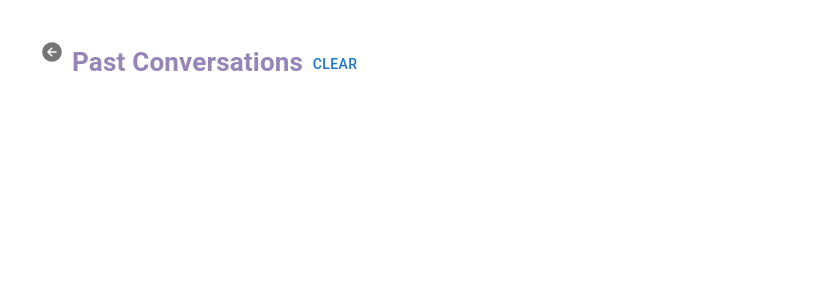
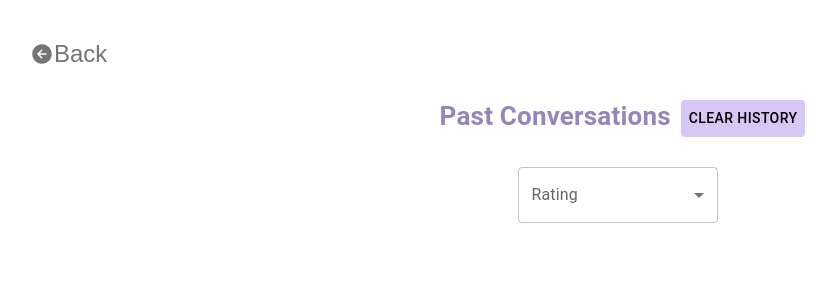
Before and after one commit to NiithinK/BotAI, a React (Create React App) app: page /history in a window 1280 px wide. Shown: the top 300 px of the page, without its empty margins (35-871 px from the left). Built offline with nearby package versions, Linux system fonts and the light colour scheme.

Commit message:
images added

```diff
--- a/src/components/ConversationList.jsx
+++ b/src/components/ConversationList.jsx
@@ -1,43 +1,146 @@
-import React, { useContext, useEffect } from 'react';
+// import React, { useContext, useEffect } from 'react';
+// import { ChatContext } from '../contexts/ChatContext';
+// import { Paper, Typography, Box,IconButton, Button } from '@mui/material';
+// import Sidebar from './sidebar';
+// import Rating from '@mui/material/Rating';
+
+// import { useNavigate } from 'react-router-dom';
+// import { IoArrowBackCircle } from "react-icons/io5";
+// const PastConversations = () => {
+//     const { conversations, setConversations } = useContext(ChatContext);
+//     const navigate = useNavigate();
+//     useEffect(() => {
+//         const savedConversations = JSON.parse(localStorage.getItem('conversations'));
+//         if (savedConversations) {
+//             setConversations(savedConversations);
+//         }
+//     }, [setConversations]);
+//     const handleCLear = () =>{
+//         localStorage.clear();
+//     }
+//     return (
+//         <>
+
+//         <div style={{ padding: '24px',marginLeft:'25px' }}>
+
+//             <Typography variant="h4" sx={{ marginBottom: '10px',marginLeft:'10px', fontWeight: '700', fontSize: '26px', color: '#9785BA' }}>
+//             <IconButton onClick={() => navigate('/')} sx={{ marginBottom: '1em' }}>
+//                 <IoArrowBackCircle />
+//             </IconButton>
+//             Past Conversations
+//             <Button onClick={handleCLear}>Clear</Button>
+//             </Typography>
+//             {conversations.map((conversation, index) => (
+//                 <Paper key={index} style={{ padding: '1em', marginBottom: '1em', background: 'linear-gradient(90deg, #BFACE2 0%, #D7C7F4 100%)'}}>
+//                     {conversation.messages.map((msg, msgIndex) => (
+//                         <Box key={msgIndex} sx={{ width: '100%', mb: 1,display: 'flex', alignItems: 'center' }}>
+//                             {/* <Paper sx={{ p: 2, background: '#D7C7F421', maxWidth: '70%' }}> */}
+
+//                                 <Typography variant="body1" sx={{ fontWeight: 'Bolder' }}>{msg.sender === 'user' ? 'You:' : 'Soul AI:'}</Typography>
+//                                 <Typography variant="body1">{msg.text}</Typography>
+//                             {/* </Paper> */}
+//                         </Box>
+//                     ))}
+//                     <Typography variant="body2" color="Black">Rating: </Typography>
+//                     <Rating
+//                         name="text-feedback"
+//                         value={conversation.rating}
+//                         readOnly
+//                         precision={0.5}/>
+
+
+//                     <Typography variant="body2" color="Black">FeedBack: {conversation.Comment.comments}</Typography>
+//                 </Paper>
+//             ))}
+//         </div>
+//         </>
+//     );
+// };
+
+// export default PastConversations;
+
+
+import React, { useContext, useEffect, useState } from 'react';
 import { ChatContext } from '../contexts/ChatContext';
-import { Paper, Typography, Box,IconButton, Button } from '@mui/material';
+import { Paper, Typography, Box, IconButton, Button, MenuItem, Select, FormControl, InputLabel } from '@mui/material';
 import Sidebar from './sidebar';
 import Rating from '@mui/material/Rating';
-
 import { useNavigate } from 'react-router-dom';
 import { IoArrowBackCircle } from "react-icons/io5";
+
 const PastConversations = () => {
     const { conversations, setConversations } = useContext(ChatContext);
+    const [filteredConversations, setFilteredConversations] = useState([]);
+    const [filterRating, setFilterRating] = useState('');
     const navigate = useNavigate();
+
     useEffect(() => {
         const savedConversations = JSON.parse(localStorage.getItem('conversations'));
         if (savedConversations) {
             setConversations(savedConversations);
         }
     }, [setConversations]);
-    const handleCLear = () =>{
+
+    useEffect(() => {
+        if (filterRating) {
+            setFilteredConversations(conversations.filter(conv => conv.rating === parseFloat(filterRating)));
+        } else {
+            setFilteredConversations(conversations);
+        }
+    }, [conversations, filterRating]);
+
+    const handleClear = () => {
         localStorage.clear();
-    }
+        setConversations([]);
+        setFilteredConversations([]);
+    };
+
     return (
         <>
+            <div style={{ padding: '24px', marginLeft: '25px' }}>
+            <IconButton onClick={() => navigate('/')} sx={{ marginBottom: '1em' }}>
+                        <IoArrowBackCircle /> Back
+                    </IconButton>
+                <Box sx={{ display: 'flex', justifyContent: 'center', marginBottom: '20px' }}>
+                <Typography variant="h4" sx={{ marginBottom: '10px', marginLeft: '10px', fontWeight: '700', fontSize: '26px', color: '#9785BA' }}>
 
-        <div style={{ padding: '24px',marginLeft:'25px' }}>
+                    Past Conversations
+                    <Button onClick={handleClear} sx={{ marginLeft: '10px', background: '#D7C7F4',color:'black'}}>Clear History</Button>
+                </Typography>
+                </Box>
+                <Box sx={{ display: 'flex', justifyContent: 'center', marginBottom: '20px' }}>
+                <FormControl sx={{ marginBottom: '20px', minWidth: 200 }}>
+                    <InputLabel id="rating-filter-label"> Rating</InputLabel>
+                    <Select
+                        labelId="rating-filter-label"
+                        id="rating-filter"
+                        value={filterRating}
+                        label="Rating"
+                        onChange={(e) => setFilterRating(e.target.value)}
+                        sx={{ color: 'black' }}
+                    >
+                        <MenuItem value=""><em>All</em></MenuItem>
+                        <MenuItem value={5}>5</MenuItem>
 
-            <Typography variant="h4" sx={{ marginBottom: '10px',marginLeft:'10px', fontWeight: '700', fontSize: '26px', color: '#9785BA' }}>
-            <IconButton onClick={() => navigate('/')} sx={{ marginBottom: '1em' }}>
-                <IoArrowBackCircle />
-            </IconButton>
-            Past Conversations
-            <Button onClick={handleCLear}>Clear</Button>
+                        <MenuItem value={4}>4</MenuItem>
+
+                        <MenuItem value={3}>3</MenuItem>
+
+                        <MenuItem value={2}>2</MenuItem>
+
+                        <MenuItem value={1}>1</MenuItem>
+
+                    </Select>
+                </FormControl>
+                </Box>
+                {filteredConversations.map((conversation, index) => (
+                    <Paper key={index} style={{ padding: '1em', marginBottom: '1em', background: 'linear-gradient(90deg, #BFACE2 0%, #D7C7F4 100%)' }}>
+                        {conversation.messages.map((msg, msgIndex) => (
+                            <Box key={msgIndex} sx={{ width: '100%', mb: 1, display: 'flex', alignItems: 'center' }}>
+                                <Typography variant="body1" sx={{ fontWeight: 'bolder', marginRight: '10px' }}>
+                                    {msg.sender === 'user' ? 'You:' : 'Soul AI:'}
                                 </Typography>
-            {conversations.map((conversation, index) => (
-                <Paper key={index} style={{ padding: '1em', marginBottom: '1em', background: 'linear-gradient(90deg, #BFACE2 0%, #D7C7F4 100%)'}}>
-                    {conversation.messages.map((msg, msgIndex) => (
-                        <Box key={msgIndex} sx={{ width: '100%', mb: 1 }}>
-                            {/* <Paper sx={{ p: 2, background: '#D7C7F421', maxWidth: '70%' }}> */}
-                                <Typography variant="body1" sx={{ fontWeight: 'Bolder' }}>{msg.sender === 'user' ? 'You:' : 'Soul AI:'}</Typography>
                                 <Typography variant="body1">{msg.text}</Typography>
-                            {/* </Paper> */}
                             </Box>
                         ))}
                         <Typography variant="body2" color="Black">Rating: </Typography>
@@ -45,10 +148,9 @@ const PastConversations = () => {
                             name="text-feedback"
                             value={conversation.rating}
                             readOnly
-                        precision={0.5}/>
-
-
-                    <Typography variant="body2" color="Black">FeedBack: {conversation.Comment.comments}</Typography>
+                            precision={0.5}
+                        />
+                        <Typography variant="body2" color="Black">Feedback: {conversation.Comment.comments}</Typography>
                     </Paper>
                 ))}
             </div>
--- a/src/components/FeedbackForm.jsx
+++ b/src/components/FeedbackForm.jsx
@@ -2,7 +2,7 @@
 import React, { useState, useContext } from 'react';
 import { Button, TextField, Box, Typography, Modal } from '@mui/material';
 import { ChatContext } from '../contexts/ChatContext';
-
+import { RiLightbulbLine } from "react-icons/ri";
 const FeedbackForm = ({ open, handleClose, onSave }) => {
     const { feedback, setFeedback } = useContext(ChatContext);
     const [comments, setComments] = useState('');
@@ -13,7 +13,7 @@ const FeedbackForm = ({ open, handleClose, onSave }) => {
         onSave(newFeedback);
         setComments('');
         handleClose(); // Close the form after saving feedback
-        console.log(newFeedback)
+
     };
 
     return (
@@ -31,17 +31,17 @@ const FeedbackForm = ({ open, handleClose, onSave }) => {
                     borderRadius: 1,
                 }}
             >
-                <Typography variant="h6">Provide Feedback</Typography>
+                <Typography variant="h6" > < RiLightbulbLine />  Provide additional feedback</Typography>
                 <TextField
                     fullWidth
                     multiline
                     rows={4}
                     value={comments}
                     onChange={(e) => setComments(e.target.value)}
-                    placeholder="Leave your comments here"
+
                     margin="normal"
                 />
-                <Button variant="contained" color="primary" onClick={handleSubmit}>
+                <Button variant="contained"  style={{display:'flex',marginLeft:'auto',background: '#D7C7F4',color:'black'}} onClick={handleSubmit}>
                     Save Feedback
                 </Button>
             </Box>
--- a/src/components/sidebar.jsx
+++ b/src/components/sidebar.jsx
@@ -1,8 +1,8 @@
 import React from 'react';
 import { useNavigate } from 'react-router-dom';
 import { Button, Drawer, List, ListItem, ListItemText } from '@mui/material';
-
-
+import logo from '../assets/image 29.png';
+import newPic from '../assets/image 31.png'
 const Sidebar = ({ darkMode, setDarkMode }) => {
     const navigate = useNavigate();
 
@@ -17,8 +17,9 @@ const Sidebar = ({ darkMode, setDarkMode }) => {
         >
             <List>
                 <ListItem button onClick={() => navigate('/history')}  sx={{background:'#D7C7F4',textAlign:'center',}}>
-                    <img src="" alt="" />
-                    <Button >New Chat</Button>
+                    <img style={{borderRadius:'25px',marginLeft:'10px'}} src={logo} alt="" />
+                    <Button sx={{marginLeft:'5px',color:'black',fontWeight:'700'}}>New Chat <img style={{marginLeft:'10px'}} src={newPic} alt="" /></Button>
+
                 </ListItem>
                 <ListItem button onClick={() => navigate('/history')}>
                     <ListItemText sx={{background:'#D7C7F4' ,textAlign:'center',borderRadius:'5px'}} primary="Past Conversations" />
```
Also changed, not shown: src/components/Chat.jsx (+17 -9 lines), src/assets/you.png (renamed from src/assets/Group 1000011096.png). Lines whose indentation alone changed are shown as unchanged.
